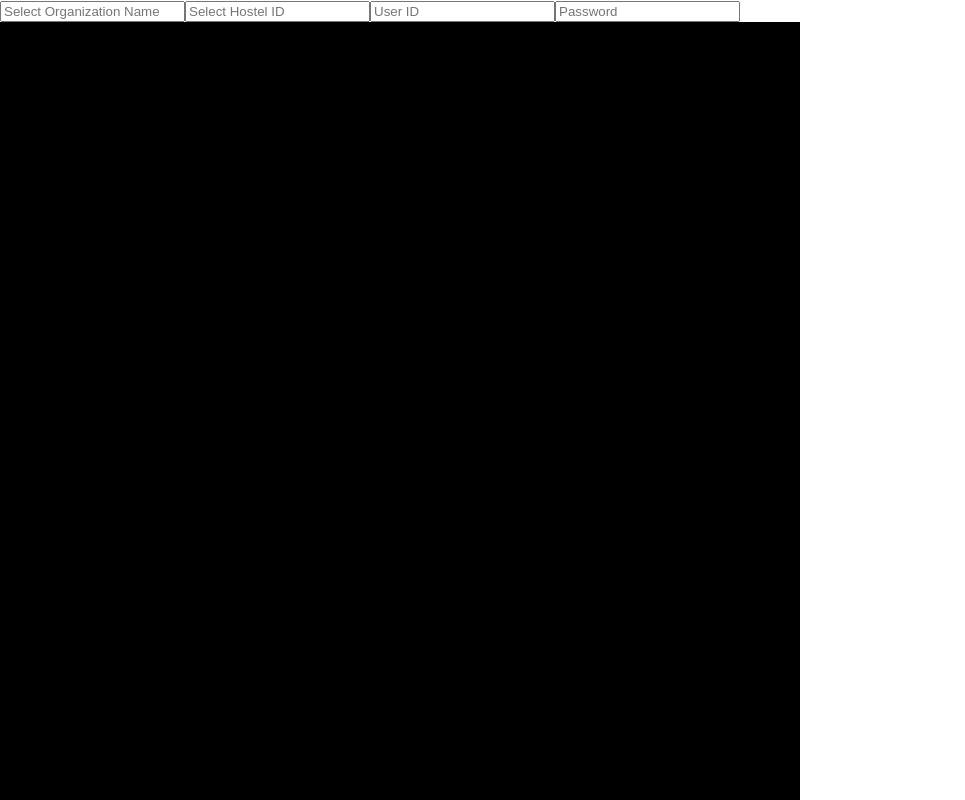
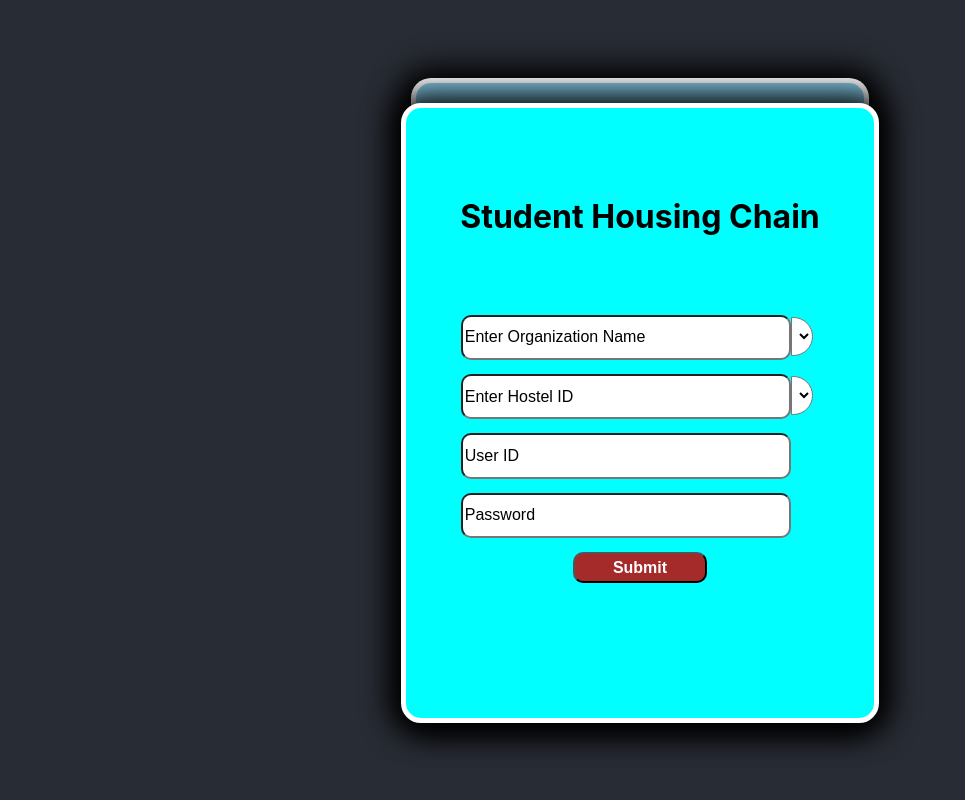
Before and after one commit to sahilnarwal2111/student_housing_chain, a React (Create React App) app in the folder client/: page / in a window 1280 px wide. Shown: the whole page, without its empty margins (0-965 px from the left). Built offline with nearby package versions, Linux system fonts and the light colour scheme.

Commit message:
Login Page completed, till fetching data

```diff
--- a/client/src/Pages/Login.js
+++ b/client/src/Pages/Login.js
@@ -1,15 +1,54 @@
 import React from 'react';
+import {useState} from 'react';
 import '../css/login.css';
+
+
+
 const Login = () => {
-  return (
+    const [org,setOrg]=useState("try");
+    const [hostel,setHostel]=useState();
+
+
+    function checkOrg(event)
+    {
+        console.log(event.target.value);
+        setOrg(event.target.value);
+    }
+    function submit(e)
+    {
+        e.preventDefault();
+        console.log("submit chicked...");
+    }
+    function checkHostel(event)
+    {
+        console.log(event.target.value);
+    }
+
+
+    return (
     <div className="container">
         <div className="login">
-            <form>
-                <input id="org" type="text" placeholder="Select Organization Name"/>
-                <input id="hostel" type="text" placeholder="Select Hostel ID"/>
-                <input id="id" type="text" placeholder="User ID"/>
-                <input id="pass" type="password" placeholder="Password"/>
-            </form>
+            <div className='form' onSubmit={submit}>
+                <h1 className="startHeader">Student Housing Chain</h1>
+                <form className='loginInputs' action={()=>submit()}>
+                    <div>
+                        <input id="org" type="text" onChange={checkOrg} placeholder="Enter Organization Name"/>
+                        <select id="secOrg"></select>
+                    </div>
+                    <div>
+                        <input id="hostel" type="text" onChange={checkHostel} placeholder="Enter Hostel ID"/>
+                        <select id="secHostel">
+                        </select>
+                    </div>
+                    <div>
+                        <input id="userId" type="text" placeholder="User ID"/>
+                    </div>
+                    <div>
+                    <input id="pass" type="password" placeholder="Password"/>
+                    </div>
+                    <input type="submit" id="submit" placeholder="Submit"/>
+                </form>
+            </div>
         </div>
     </div>
   )
--- a/client/src/css/login.css
+++ b/client/src/css/login.css
@@ -1,10 +1,129 @@
 .container{
+    display: flex;
+    justify-content: center;
+    align-items: center;
     position: fixed;
-    width: 100vh;
-    height: 100vh;
-    background-color:black;
+    width: 100%;
+    height: 100%;
+    background-color:#282c34;
 }
 .login{
+    background-color: skyblue;
     display: flex;
+    flex-direction: column;
+    height: 80% ;
+    width: 25% ;
+    align-items: center;
+    border: solid 5px white;
+    border-bottom: none;
+    border-radius: 20px;
+    box-shadow: 0px 0px 30px 10px black;
+    transition: all 0.1s ease;
+}
+.form{
+    display: flex;
+    flex-grow:1;
+    background-color: aqua;
+    padding:10px;
+    margin-top: 20px;
+    flex-direction:column;
+    border: solid 5px white;
+    box-shadow: 0px 0px 30px 10px black;
+    border-radius: 20px;
+    overflow-y:auto;
+    width: 100%;
+    height: 100%;
+}
+.startHeader{
+    color: black;
+    display: flex;
+    padding: 10px;
+    flex-grow:1;
+    justify-content: center;
+    align-items: center;
+    font-weight: bold;
+}
+.loginInputs{
+    display: flex;
+    flex-grow: 2;
+    gap: 20px;
+    align-items: center;
+    flex-direction: column;
+    column-gap: 10px;
+}
+.loginInputs div{
+    align-items: center;
+    font-size:medium;
+    width: 80%;
+    height: 10%;
+    border-radius: 10px;
+
+}
+.loginInputs input{
+    font-size:medium;
+    width: 90%;
+    height: 100%;
+    border-radius: 10px;
+
+}
+.loginInputs select{
+    height: 100%;
+    width: 6%;
+    font-size: large;
+    background-color: white;
+    border-radius:0px 20px 20px 0px;
+}
+.loginInputs option{
+    position: relative;
+    height: 100%;
+    width: 100%;
     background-color: white;
 }
+.loginInputs input::placeholder
+{
+    opacity: 1;
+    color: black;
+}
+.loginInputs #submit{
+    font-size:medium;
+    align-self: center;
+    color: white;
+    font-weight: bold;
+    background-color: brown;
+    width: 30%;
+    height: 8%;
+    border-radius: 10px;
+
+}
+
+@media only screen and (max-width: 1500px){
+    .login{
+        width: 35% ;
+    }
+}
+@media only screen and (max-width: 1200px){
+    .login{
+        width: 40% ;
+    }
+}
+@media only screen and (max-width: 1000px){
+    .login{
+        width: 50% ;
+    }
+}
+@media only screen and (max-width: 800px){
+    .login{
+        width: 60% ;
+    }
+    .startHeader{
+        font-size: 25px;
+        }
+}
+@media only screen and (max-width: 650px){
+    .login{
+    width: 80% ;
+    }
+    .startHeader{
+    font-size: 20px;
+    }
+}
```
